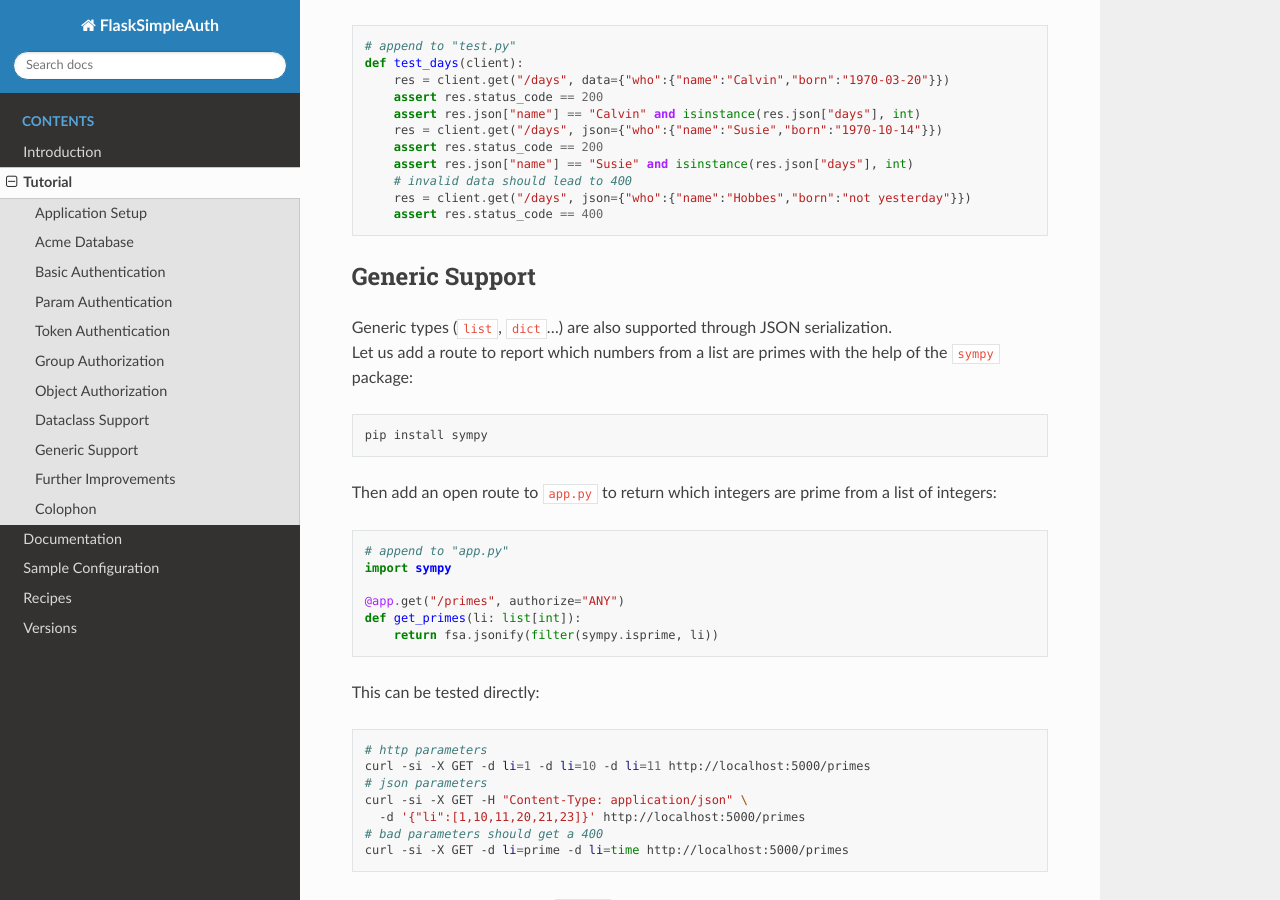
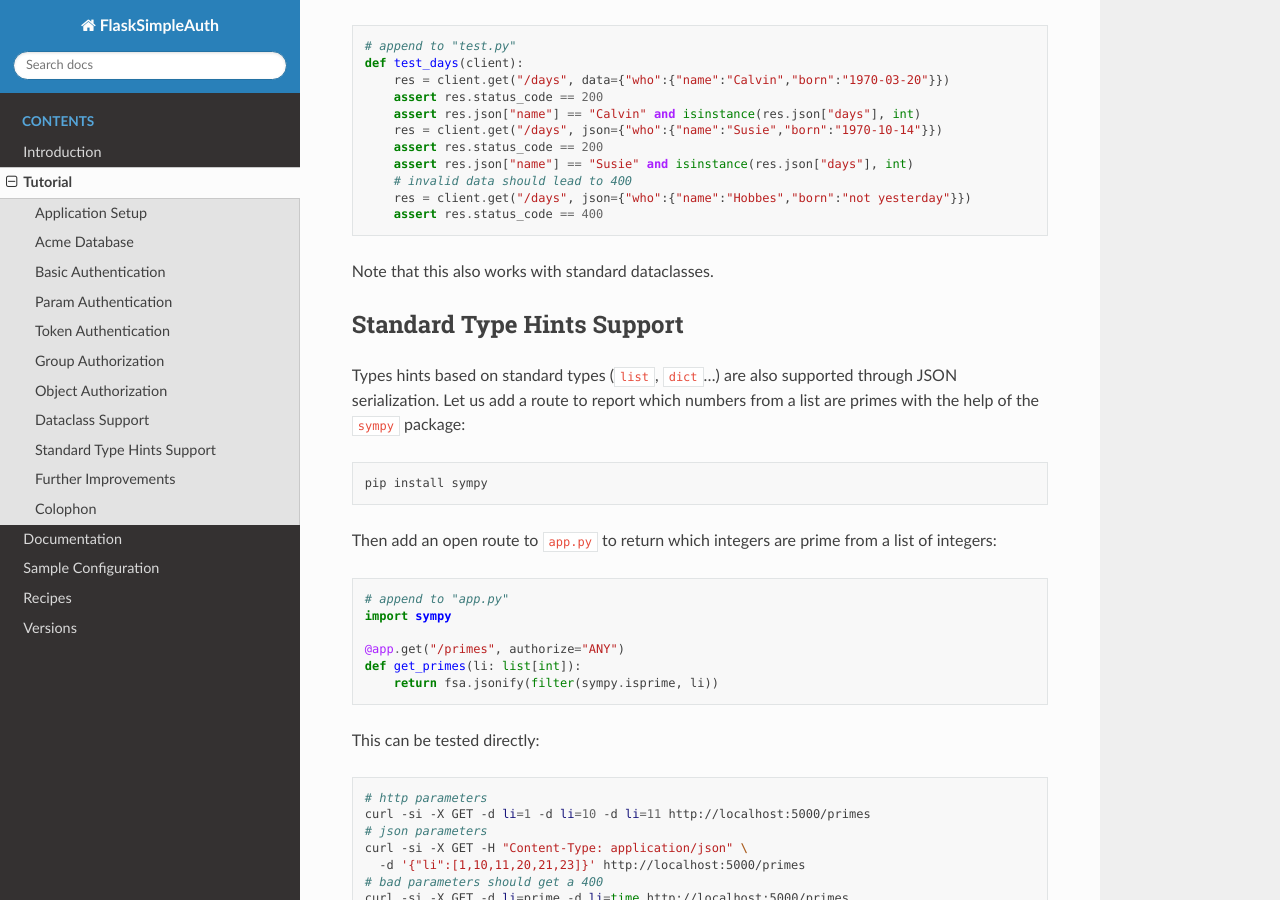
Before and after one commit to zx80/flask-simple-auth, a Sphinx documentation site: the page built from docs/TUTORIAL.md, in a window 1280 px wide and 900 px high, scrolled down 12482 px. Built offline with Sphinx 7.4.7 and the Read the Docs theme 2.0.0, drawn with Linux system fonts in a browser that asks for light colours; pages that are not in the unit, such as notebooks, are missing from menus.

Commit message:
Generic -> standard type hints

````diff
--- a/docs/TUTORIAL.md
+++ b/docs/TUTORIAL.md
@@ -708,11 +708,13 @@ def test_days(client):
     assert res.status_code == 400
 ```
 
-## Generic Support
+Note that this also works with standard dataclasses.
 
-Generic types (`list`, `dict`…) are also supported through JSON serialization.
-Let us add a route to report which numbers from a list are primes with the help
-of the `sympy` package:
+## Standard Type Hints Support
+
+Types hints based on standard types (`list`, `dict`…) are also supported
+through JSON serialization. Let us add a route to report which numbers from a
+list are primes with the help of the `sympy` package:
 
 ```shell
 pip install sympy
````
